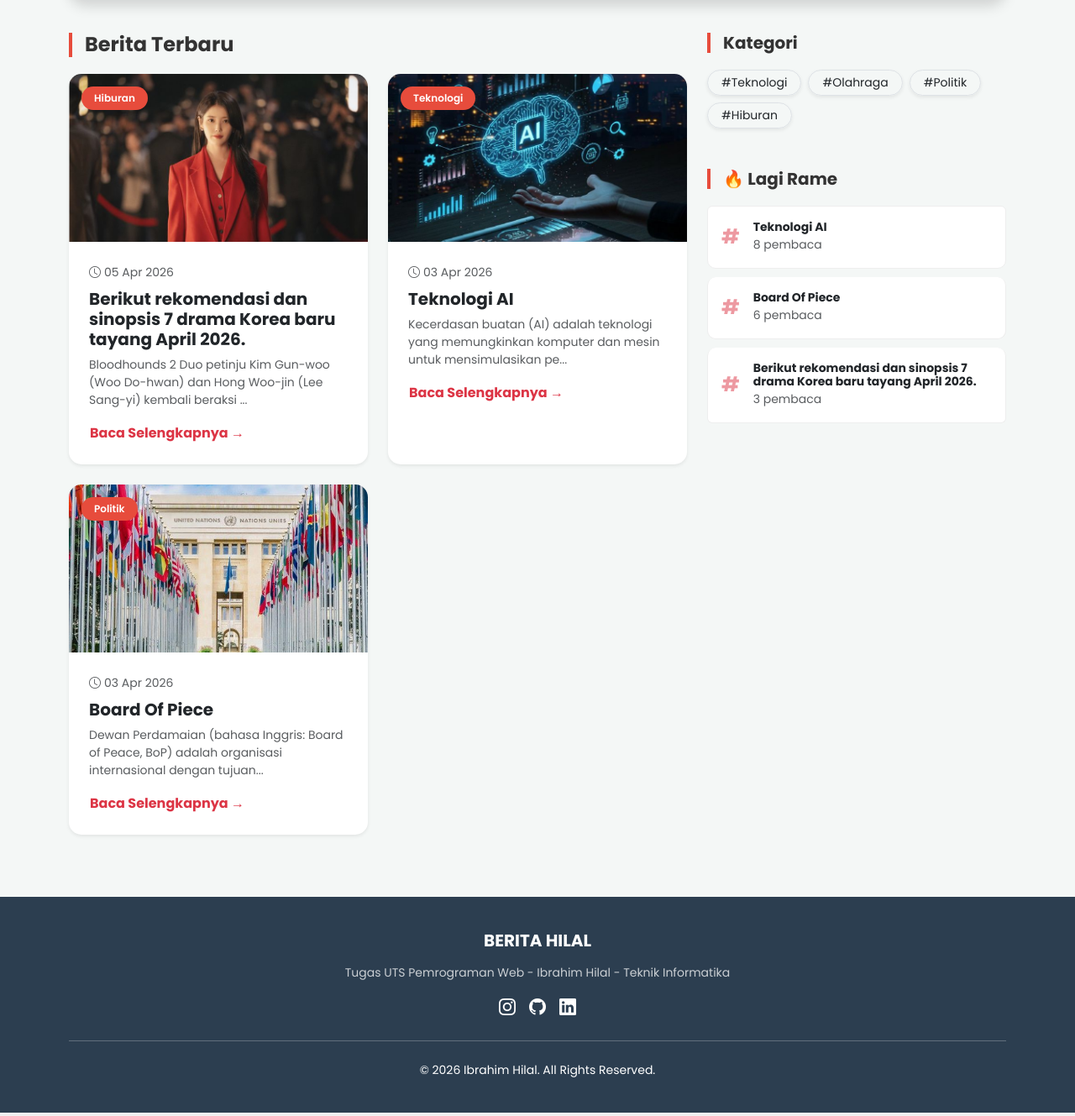
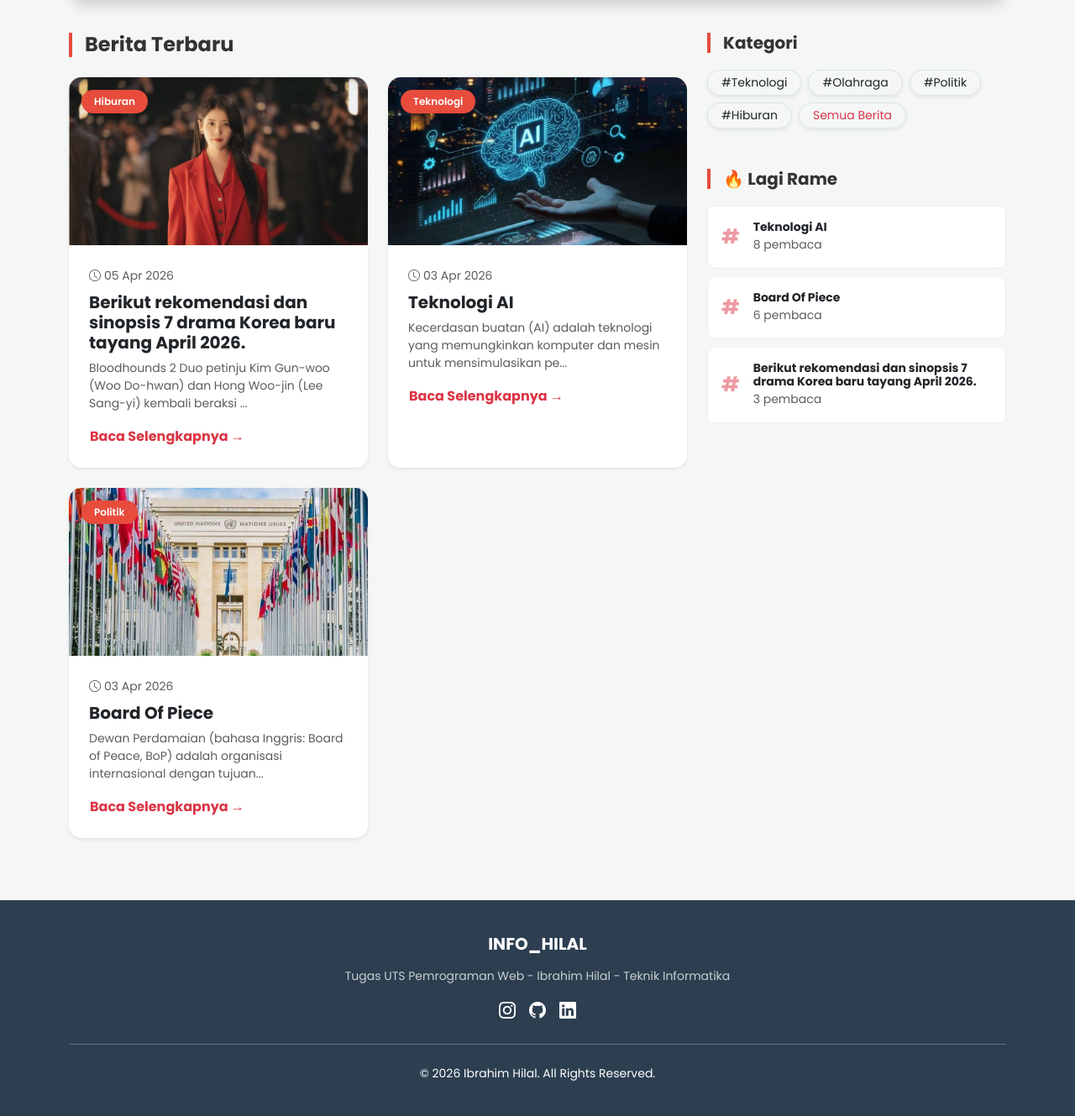
Before and after one commit to Hilal1912/UTS_IBRAHIM_HILAL, a PHP site: page /index.php in a window 1280 px wide. Shown: the part 381-1710 px from the top of the page at 84% size. Run offline with PHP 8.4, Linux system fonts and the light colour scheme; data comes from the database, SQL or seed files in the repository.

Commit message:
Update index.php

```diff
--- a/uts_berita_hilal/index.php
+++ b/uts_berita_hilal/index.php
@@ -17,7 +17,7 @@
         .navbar { background: white !important; box-shadow: 0 2px 10px rgba(0,0,0,0.1); }
         .navbar-brand { font-weight: 700; color: var(--primary-color) !important; letter-spacing: 1px; }
 
-        /* Hero Section (Berita Utama) */
+        /* Hero Section */
         .hero-section { background: linear-gradient(rgba(0,0,0,0.5), rgba(0,0,0,0.5)), url('https://images.unsplash.com/photo-1504711434969-e33886168f5c?q=80&w=2070&auto=format&fit=crop'); background-size: cover; background-position: center; height: 300px; border-radius: 20px; display: flex; align-items: flex-end; padding: 40px; color: white; margin-bottom: 40px; }
 
         /* Card Styling */
@@ -40,11 +40,11 @@
 
     <nav class="navbar navbar-expand-lg sticky-top mb-4">
         <div class="container">
-            <a class="navbar-brand" href="index.php"><i class="bi bi-lightning-fill text-danger"></i> BERITA</a>
+            <a class="navbar-brand" href="index.php"><i class="bi bi-lightning-fill text-danger"></i> INFO_HILAL</a>
             <div class="d-flex align-items-center">
                 <form action="index.php" method="GET" class="d-none d-md-flex me-3">
                     <div class="input-group">
-                        <input type="text" name="cari" class="form-control form-control-sm border-0 bg-light" placeholder="Cari berita...">
+                        <input type="text" name="cari" class="form-control form-control-sm border-0 bg-light" placeholder="Cari berita..." value="<?= isset($_GET['cari']) ? htmlspecialchars($_GET['cari']) : '' ?>">
                         <button class="btn btn-light btn-sm" type="submit"><i class="bi bi-search"></i></button>
                     </div>
                 </form>
@@ -57,30 +57,53 @@
         <div class="hero-section shadow">
             <div>
                 <span class="badge bg-danger mb-2">Breaking News</span>
-                <h2 class="fw-bold">Selamat Datang di Portal Berita Hilal</h2>
-                <p class="mb-0">Dapatkan informasi teknologi dan gadget terbaru setiap hari.</p>
+                <h2 class="fw-bold">Selamat Datang di Portal Berita Ibrahim Hilal</h2>
+                <p class="mb-0">Dapatkan informasi teknologi dan berita terbaru setiap hari.</p>
             </div>
         </div>
 
         <div class="row">
             <div class="col-lg-8">
-                <h4 class="sidebar-title">
-                    <?= isset($_GET['cari']) ? "Hasil Pencarian: '".htmlspecialchars($_GET['cari'])."'" : "Berita Terbaru" ?>
+                <h4 class="sidebar-title mb-4">
+                    <?php
+                    // Judul Dinamis berdasarkan filter
+                    if(isset($_GET['cari'])) {
+                        echo "Hasil Pencarian: '" . htmlspecialchars($_GET['cari']) . "'";
+                    } elseif(isset($_GET['kategori'])) {
+                        $id_k = mysqli_real_escape_string($conn, $_GET['kategori']);
+                        $cek_kat = mysqli_query($conn, "SELECT nama_kategori FROM kategori WHERE id_kategori = '$id_k'");
+                        if($nama_k = mysqli_fetch_array($cek_kat)) {
+                            echo "Berita Kategori: " . $nama_k['nama_kategori'];
+                        }
+                    } else {
+                        echo "Berita Terbaru";
+                    }
+                    ?>
                 </h4>
 
                 <div class="row">
                     <?php
+                    // Logika SQL untuk Filter Data
                     $query_str = "SELECT berita.*, kategori.nama_kategori FROM berita
                                   LEFT JOIN kategori ON berita.id_kategori = kategori.id_kategori";
+
                     if(isset($_GET['cari'])) {
                         $key = mysqli_real_escape_string($conn, $_GET['cari']);
                         $query_str .= " WHERE berita.judul LIKE '%$key%' OR berita.isi LIKE '%$key%'";
+                    } elseif(isset($_GET['kategori'])) {
+                        $id_kategori = mysqli_real_escape_string($conn, $_GET['kategori']);
+                        $query_str .= " WHERE berita.id_kategori = '$id_kategori'";
                     }
+
                     $query_str .= " ORDER BY id DESC";
                     $sql = mysqli_query($conn, $query_str);
 
-                    if(mysqli_num_rows($sql) == 0) echo "<div class='col-12'><p class='alert alert-warning'>Wah, berita nggak ketemu nih.</p></div>";
+                    // Peringatan jika data kosong
+                    if(mysqli_num_rows($sql) == 0) {
+                        echo "<div class='col-12'><div class='alert alert-warning shadow-sm'>Belum ada berita yang ditemukan.</div></div>";
+                    }
 
+                    // Menampilkan Data
                     while($data = mysqli_fetch_array($sql)) { ?>
                     <div class="col-md-6 mb-4">
                         <div class="card news-card h-100 shadow-sm">
@@ -103,11 +126,13 @@
                     <h5 class="sidebar-title">Kategori</h5>
                     <div class="d-flex flex-wrap gap-2">
                         <?php
+                        // Menampilkan tombol kategori dari database
                         $kat = mysqli_query($conn, "SELECT * FROM kategori");
                         while($k = mysqli_fetch_array($kat)) {
-                            echo "<a href='#' class='btn btn-white shadow-sm btn-sm border rounded-pill px-3'>#$k[nama_kategori]</a>";
+                            echo "<a href='index.php?kategori=$k[id_kategori]' class='btn btn-white shadow-sm btn-sm border rounded-pill px-3'>#$k[nama_kategori]</a>";
                         }
                         ?>
+                        <a href="index.php" class="btn btn-outline-danger shadow-sm btn-sm border rounded-pill px-3">Semua Berita</a>
                     </div>
                 </div>
 
@@ -133,7 +158,7 @@
 
     <footer>
         <div class="container text-center">
-            <h5 class="fw-bold mb-3">BERITA HILAL</h5>
+            <h5 class="fw-bold mb-3">INFO_HILAL</h5>
             <p class="small opacity-75">Tugas UTS Pemrograman Web - Ibrahim Hilal - Teknik Informatika</p>
             <div class="d-flex justify-content-center gap-3">
                 <i class="bi bi-instagram fs-5"></i>
```
